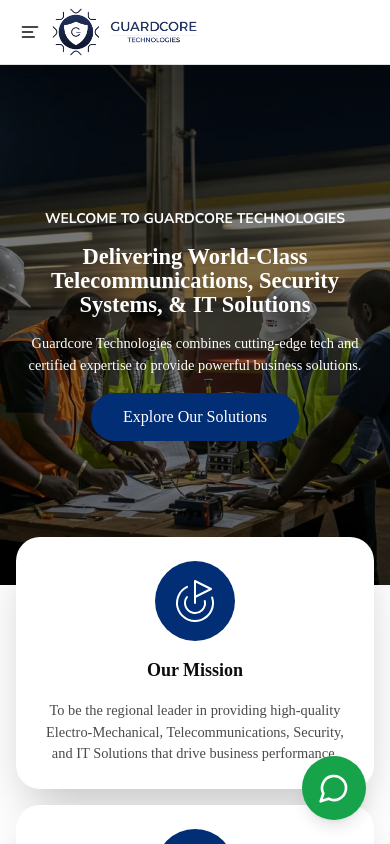
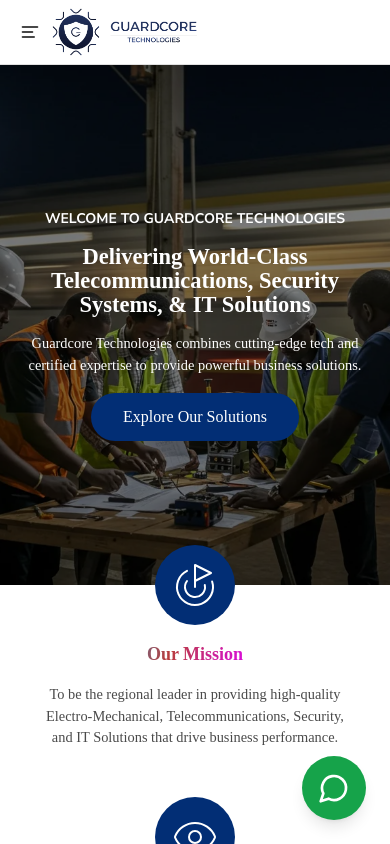
Before and after one commit to KigoJomo/guardcore, a Next.js app: page / in a window 390 px wide. Shown: the top 844 px of the page. Built offline with nearby package versions, Linux system fonts and the light colour scheme; a web font is replaced by a local one.

Commit message:
Add AnimatedWrapper component and integrate animations in About and Solutions sections

```diff
--- a/app/components/Accreditations.tsx
+++ b/app/components/Accreditations.tsx
@@ -3,10 +3,9 @@
 import Link from 'next/link';
 import React from 'react';
 import Button from './Button';
-import {
-  BadgeCheck,
-} from 'lucide-react';
+import { BadgeCheck } from 'lucide-react';
 import Image from 'next/image';
+import AnimatedWrapper from './AnimatedWrapper';
 
 interface AccreditationsProps {
   className?: string;
@@ -42,7 +41,9 @@
   ];
 
   return (
-    <section id='accreditations' className={`${className} py-16 md:py-24 px-4 md:px-8`}>
+    <section
+      id="accreditations"
+      className={`${className} py-16 md:py-24 px-4 md:px-8`}>
       <div className="md:w-1/2 mb-12 md:mb-16">
         <h2 className="text-3xl md:text-4xl font-bold mb-6">
           Mark of Excellence
@@ -54,25 +55,25 @@
 
       <div className="grid grid-cols-1 md:grid-cols-2 lg:grid-cols-3 gap-6 md:gap-8 mb-16">
         {certifications.map((cert, index) => (
-          <div
+          <AnimatedWrapper
+            animationType="scaleIn"
+            duration={(index + 1) * 0.25}
             key={index}
-            className="bg-background p-6 md:p-8 rounded-3xl shadow-2xl hover:shadow-xl transition-all duration-300">
-            <div className="flex flex-col items-start gap-6">
+            className="bg-background p-6 md:p-8 rounded-3xl shadow-lg hover:shadow border border-foreground-faded transition-shadow duration-300 flex flex-col items-start gap-4 animated-background">
             <Image
               src={cert.image}
               alt={cert.title}
               width={200}
               height={200}
-                className="object-contain"
+              className="object-contain h-12 w-auto"
             />
-              <div>
-                <h3 className="text-xl font-semibold text-foreground mb-2">
+            <h3 className="text-xl font-semibold text-foreground">
               {cert.title}
             </h3>
-                <p className="text-muted-foreground">{cert.description}</p>
-              </div>
-            </div>
-          </div>
+            <p className="border-l-4 border-blue-600 pl-4">
+              {cert.description}
+            </p>
+          </AnimatedWrapper>
         ))}
       </div>
 
--- /dev/null
+++ b/app/components/AnimatedWrapper.tsx
@@ -0,0 +1,71 @@
+// app/components/AnimatedWrapper.tsx
+"use client";
+
+import { motion } from 'framer-motion';
+import React from 'react';
+
+interface AnimatedWrapperProps {
+  children: React.ReactNode;
+  animationType?: 'fadeIn' | 'slideUp' | 'scaleIn';
+  className?: string;
+  duration?: number;
+  /**
+   * The proportion of the component that needs to be visible to trigger the animation.
+   * A value of 0.5 means 50% of the component must be in view.
+   * Defaults to 0.5.
+   */
+  viewportAmount?: number;
+}
+
+const animationVariants = {
+  fadeIn: {
+    initial: { opacity: 0 },
+    animate: { opacity: 1 },
+    transition: { duration: 0.5 },
+  },
+  slideUp: {
+    initial: { opacity: 0, y: 100 },
+    animate: { opacity: 1, y: 0 },
+    transition: { duration: 0.5 },
+  },
+  scaleIn: {
+    initial: { opacity: 0, scale: 0.75 },
+    animate: { opacity: 1, scale: 1 },
+    transition: { duration: 0.5 },
+  },
+};
+
+const AnimatedWrapper: React.FC<AnimatedWrapperProps> = ({
+  children,
+  animationType = 'fadeIn',
+  className,
+  duration,
+  viewportAmount = 0.5,
+  ...props
+}) => {
+  const variant = animationVariants[animationType] || animationVariants.fadeIn;
+
+  // Override the default duration if provided
+  const transition = {
+    ...variant.transition,
+    ...(duration ? { duration } : {}),
+  };
+
+  return (
+    <motion.div
+      initial={variant.initial}
+      // Animation triggers only when the component is in view
+      whileInView={variant.animate}
+      transition={transition}
+      // Viewport settings: 'once' ensures the animation only runs once,
+      // 'amount' sets the threshold for how much should be visible.
+      viewport={{ once: false, amount: viewportAmount }}
+      className={className}
+      {...props}
+    >
+      {children}
+    </motion.div>
+  );
+};
+
+export default AnimatedWrapper;
--- a/app/components/about.tsx
+++ b/app/components/about.tsx
@@ -3,6 +3,7 @@
 import React from 'react';
 import Button from './Button';
 import Image from 'next/image';
+import AnimatedWrapper from './AnimatedWrapper';
 
 interface aboutProps {
   className?: string;
@@ -31,25 +32,27 @@
   ];
 
   return (
-    <section id='about' className={`z-[10] relative -mt-16 px-0 md:px-8  ${className}`}>
-      <div className="grid grid-cols-1 md:grid-cols-3 gap-4 relative z-[10] px-4 md:px-0">
+    <section id='about' className={`z-[10] relative -mt-20 px-0 md:px-8  ${className}`}>
+      <div className="grid grid-cols-1 md:grid-cols-3 gap-0 relative z-[10] px-4 md:px-0">
         {points.map((point, index) => (
-          <div
+          <AnimatedWrapper
+            animationType='slideUp'
+            duration={(index + 1) * 0.75} // Set duration to stagger animations based on index
             key={index}
-            className={`flex flex-col items-center gap-4 shadow-2xl hover:shadow-md bg-background p-6 rounded-3xl ${
-              index === 1 && 'md:scale-110 md:-mx-4 z-10'
+            className={`flex flex-col items-center gap-4 p-6 rounded-3xl ${
+              index === 1 && ''
             }`}>
             <div className="px-4 aspect-square bg-accent *:stroke-background flex items-center justify-center rounded-full">
               {point.icon}
             </div>
-            <h3>{point.title}</h3>
+            <h3 className='animated-gradient'>{point.title}</h3>
             <p className="text-center">{point.description}</p>
-          </div>
+          </AnimatedWrapper>
         ))}
       </div>
 
       <div className="grid grid-cols-1 md:grid-cols-2 md:items-center gap-6 md:gap-24 mt-24">
-        <div className="col-span-1 flex flex-col gap-4 px-4 md:px-0">
+        <AnimatedWrapper duration={0.75} animationType='scaleIn' className="col-span-1 flex flex-col gap-4 px-4 md:px-0">
           <h3 className="uppercase text-sm md:text-base text-accent">who we are</h3>
           <h4 className="text-2xl md:text-4xl font-bold">
             Elevating Industries with Cutting-Edge Solutions
@@ -69,7 +72,7 @@
           <Link href="/#services">
             <Button label='dicover more' />
           </Link>
-        </div>
+        </AnimatedWrapper>
 
         <div className="col-span-1 aspect-[4/3] md:border border-foreground-faded rounded-3xl md:overflow-hidden shadow-2xl">
           <Image
--- a/app/components/solutions.tsx
+++ b/app/components/solutions.tsx
@@ -5,6 +5,7 @@
 import Button from './Button';
 import { Cpu, MessageSquare, Shield, Wifi, Zap } from 'lucide-react';
 import Image from 'next/image';
+import AnimatedWrapper from './AnimatedWrapper';
 
 interface solutionsProps {
   className?: string;
@@ -74,9 +75,11 @@
       <section id="services" className="">
         <div className="w-full grid grid-cols-1 md:grid-cols-2 lg:grid-cols-3 gap-8">
           {services.map((service, index) => (
-            <div
+            <AnimatedWrapper
+              animationType="slideUp"
+              duration={(index + 1) * 0.5}
               key={index}
-              className="bg-background rounded-3xl shadow-2xl hover:shadow-xl transition-shadow w-full aspect-[1.25/1] md:aspect-[1.5/1] grid grid-cols-1 grid-rows-1 relative group overflow-hidden">
+              className="bg-background rounded-3xl shadow-lg hover:shadow transition-shadow w-full aspect-[1.25/1] md:aspect-[1.5/1] grid grid-cols-1 grid-rows-1 relative group overflow-hidden">
 
               {/* details */}
               <div className="col-span-1 row-span-1 aspect-[1.25/1] md:aspect-[1.5/1] p-6 flex flex-col gap-4 z-[2]">
@@ -103,7 +106,7 @@
                 height={1000}
                 className="col-span-1 row-span-1 aspect-[1.25/1] md:aspect-[1.5/1] rounded-3xl z-0 group-hover:scale-105 transition-all duration-300"
               />
-            </div>
+            </AnimatedWrapper>
           ))}
         </div>
       </section>
--- a/app/globals.css
+++ b/app/globals.css
@@ -45,7 +45,7 @@
   padding: 0;
   box-sizing: border-box;
   /* font-family: "Nunito Sans", serif; */
-  font-family: "Funnel Display", serif;
+  font-family: 'Funnel Display', serif;
   color: var(--primary);
 }
 
@@ -62,7 +62,7 @@
     var(--font-size) * var(--font-ratio) * var(--font-ratio) * var(--font-ratio)
   );
   text-transform: uppercase;
-  font-family: "Nunito Sans", serif;
+  font-family: 'Nunito Sans', serif;
 }
 
 h2 {
@@ -118,8 +118,8 @@
 }
 
 .scrollbar-custom::-webkit-scrollbar {
-  width: .5rem;
-  height: .5rem;
+  width: 0.5rem;
+  height: 0.5rem;
 }
 
 .scrollbar-custom::-webkit-scrollbar-track {
@@ -128,7 +128,7 @@
 
 .scrollbar-custom::-webkit-scrollbar-thumb {
   background-color: var(--foreground-faded);
-  transition: all .3s ease;
+  transition: all 0.3s ease;
   cursor: pointer;
 }
 
@@ -162,7 +162,15 @@
 }
 
 .animated-gradient {
-  background: linear-gradient(290deg, #000000, #464444, #151414);
+  color: transparent;
+  background: linear-gradient(290deg, #e100ff, #b93d3d, #00adf1);
+  background-size: 180% 180%;
+  animation: gradient-animation 3s ease infinite;
+  background-clip: text;
+}
+
+.animated-background {
+  background: linear-gradient(290deg, #e6e6e6, #dddddd, #ffffff);
   background-size: 180% 180%;
   animation: gradient-animation 12s ease infinite;
 }
@@ -179,7 +187,7 @@
   }
 }
 
-.solutions-background{
+.solutions-background {
   background: url('/images/solutions.webp') center/cover no-repeat;
   background-attachment: fixed;
   position: relative;
@@ -196,7 +204,7 @@
     background: rgba(0, 0, 0, 0.295);
   }
 
-  *{
+  * {
     z-index: 1;
   }
 }
@@ -243,9 +251,10 @@
   body {
     color: var(--foreground);
 
-    header, .admin-nav {
+    header,
+    .admin-nav {
       width: 100vw;
-      padding: .5rem 2rem;
+      padding: 0.5rem 2rem;
     }
 
     section {
@@ -258,7 +267,8 @@
     }
 
     @media (max-width: 768px) {
-      header, .admin-nav {
+      header,
+      .admin-nav {
         padding: 0.8rem 1rem;
       }
       section {
--- a/package.json
+++ b/package.json
@@ -9,6 +9,7 @@
     "lint": "next lint"
   },
   "dependencies": {
+    "framer-motion": "^12.4.7",
     "inquirer": "^12.4.2",
     "lucide-react": "^0.475.0",
     "next": "15.1.7",
```
Also changed, not shown: public/images/cak.webp, 1 other file (tests, documents, lock files or other folders). Lines whose indentation alone changed are shown as unchanged.
